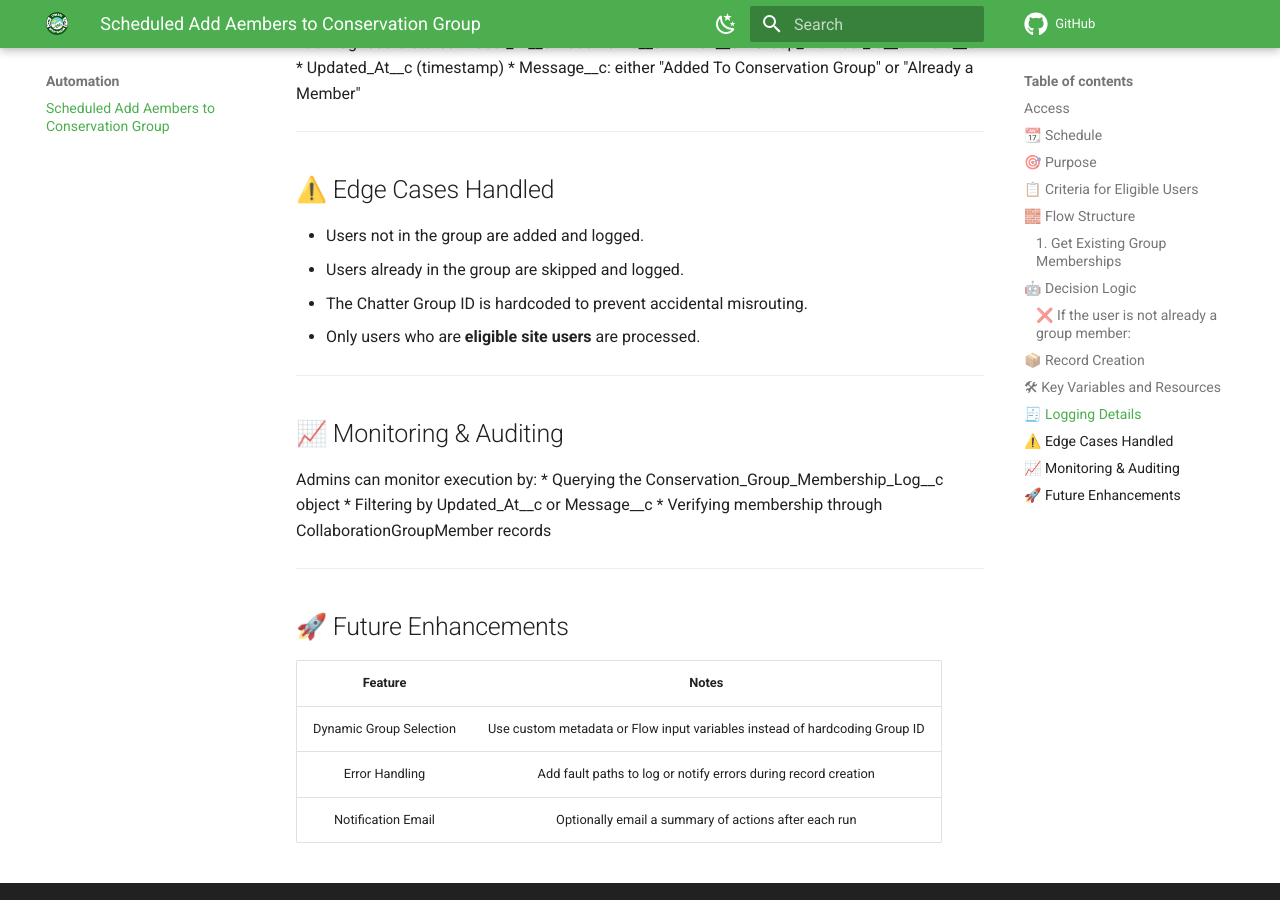
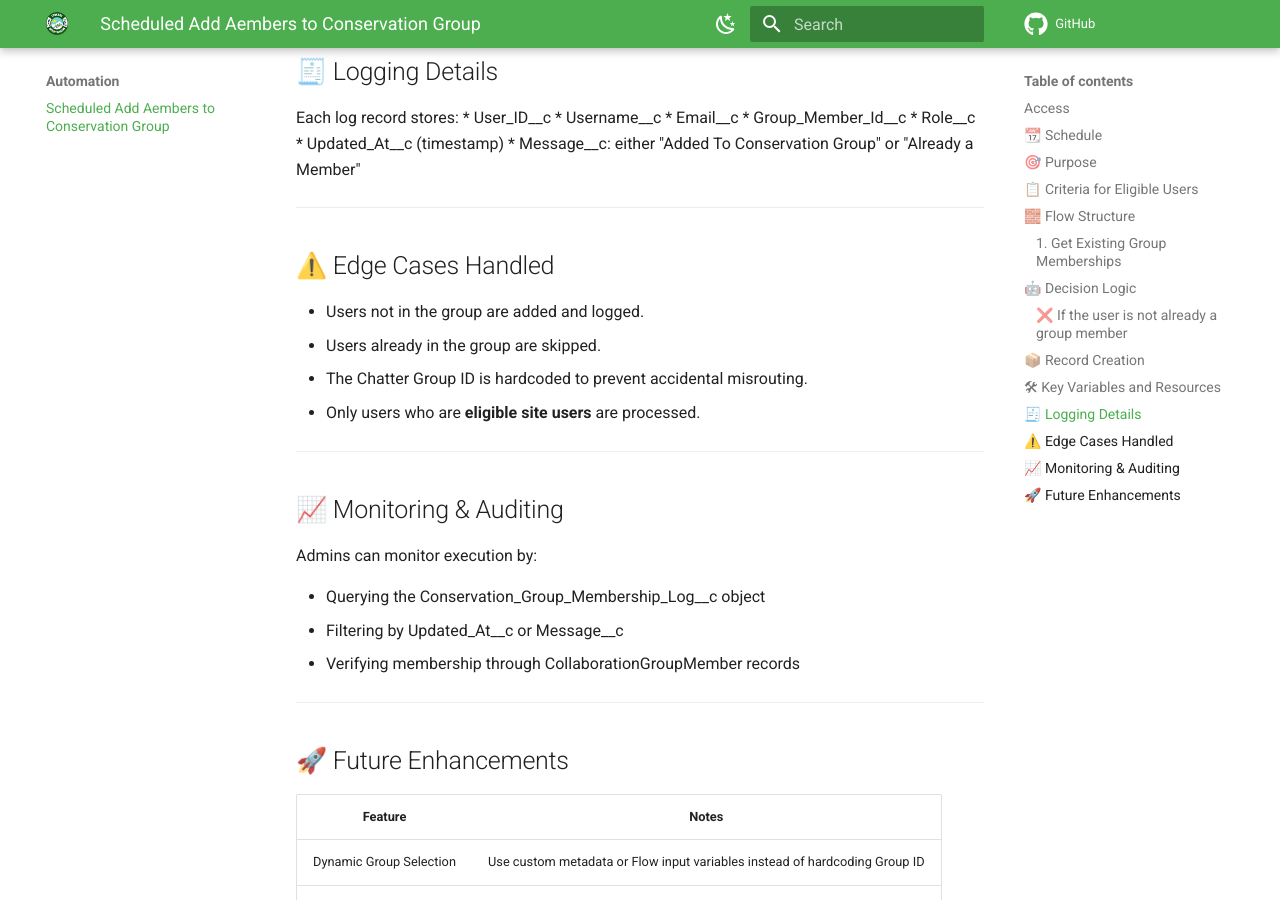
Before and after one commit to Spokane-Mountaineers/salesforce, an MkDocs documentation site: the page built from docs/automation/scheduled-add-members-to-conservation-group.md, in a window 1280 px wide and 900 px high, scrolled down 2854 px. Built offline with MkDocs 1.6.1 and Material for MkDocs 9.7.7, drawn with Linux system fonts in a browser that asks for light colours; comment, search, counter and statistics services are not loaded; some of the changed text lies outside the part shown.

Commit message:
chore(doc): update automation doc

```diff
--- a/docs/automation/scheduled-add-members-to-conservation-group.md
+++ b/docs/automation/scheduled-add-members-to-conservation-group.md
@@ -48,7 +50,9 @@
 ----
 
 ## 🧱 Flow Structure
+
 ### 1. Get Existing Group Memberships
+
 * Retrieves all CollaborationGroupMember records for the **Conservation Group**.
 * Group ID is hardcoded as: 0F91N000000m2jESAQ.
 
@@ -63,7 +67,9 @@
 ---
 
 ## 🤖 Decision Logic
-### ❌ If the user is not already a group member:
+
+### ❌ If the user is not already a group member
+
 * Assigns:
   * CollaborationGroupId = 0F91N000000m2jESAQ
   * MemberId = User.Id
@@ -80,21 +86,24 @@
 ---
 
 ## 📦 Record Creation
+
 At the end of all processing:
+
 * The flow **bulk-creates** all new CollaborationGroupMember records.
 * It also **bulk-creates** all Conservation_Group_Membership_Log__c log entries.
 
 ## 🛠 Key Variables and Resources
-|          **Variable Name**           |                      **Type**                      |               **Description**               |
-| :----------------------------------: | :------------------------------------------------: | :-----------------------------------------: |
-| variable_collaboration_group_members |       Collection of CollaborationGroupMember       |      Holds new group members to create      |
-|   variable_conservation_group_logs   | Collection of Conservation_Group_Membership_Log__c | Holds logs for both added and skipped users |
-| variable_collaboration_group_member  |          Single CollaborationGroupMember           |        Template record used per user        |
-|      variable_conservation_log       |    Single Conservation_Group_Membership_Log__c     |      Template log record used per user      |
+|           **Variable Name**            |                      **Type**                      |               **Description**               |
+| :------------------------------------: | :------------------------------------------------: | :-----------------------------------------: |
+| `variable_collaboration_group_members` |       Collection of CollaborationGroupMember       |      Holds new group members to create      |
+|   `variable_conservation_group_logs`   | Collection of Conservation_Group_Membership_Log__c | Holds logs for both added and skipped users |
+| `variable_collaboration_group_member`  |          Single CollaborationGroupMember           |        Template record used per user        |
+|      `variable_conservation_log`       |    Single Conservation_Group_Membership_Log__c     |      Template log record used per user      |
 
 ---
 
 ## 🧾 Logging Details
+
 Each log record stores:
 * User_ID__c
 * Username__c
@@ -107,15 +116,18 @@
 ---
 
 ## ⚠️ Edge Cases Handled
+
 * Users not in the group are added and logged.
-* Users already in the group are skipped and logged.
+* Users already in the group are skipped.
 * The Chatter Group ID is hardcoded to prevent accidental misrouting.
 * Only users who are **eligible site users** are processed.
 
 ---
 
 ## 📈 Monitoring & Auditing
+
 Admins can monitor execution by:
+
 * Querying the Conservation_Group_Membership_Log__c object
 * Filtering by Updated_At__c or Message__c
 * Verifying membership through CollaborationGroupMember records
@@ -123,6 +135,7 @@
 ---
 
 ## 🚀 Future Enhancements
+
 |       **Feature**       |                                 **Notes**                                  |
 | :---------------------: | :------------------------------------------------------------------------: |
 | Dynamic Group Selection | Use custom metadata or Flow input variables instead of hardcoding Group ID |
```
Also changed, not shown: other parts of docs/automation/scheduled-add-members-to-conservation-group.md (+3 -1 lines).
